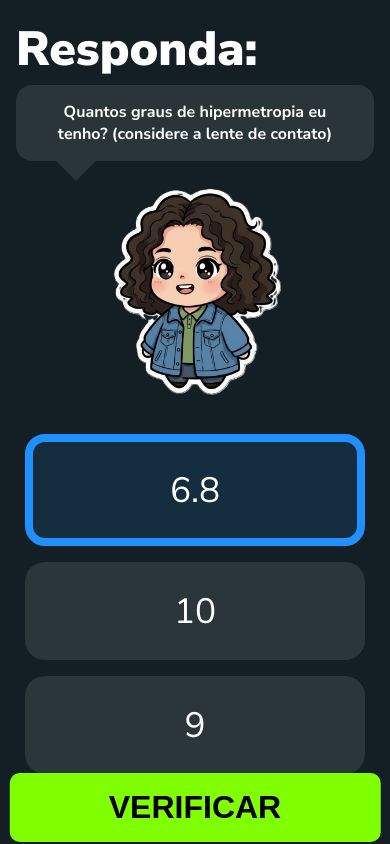
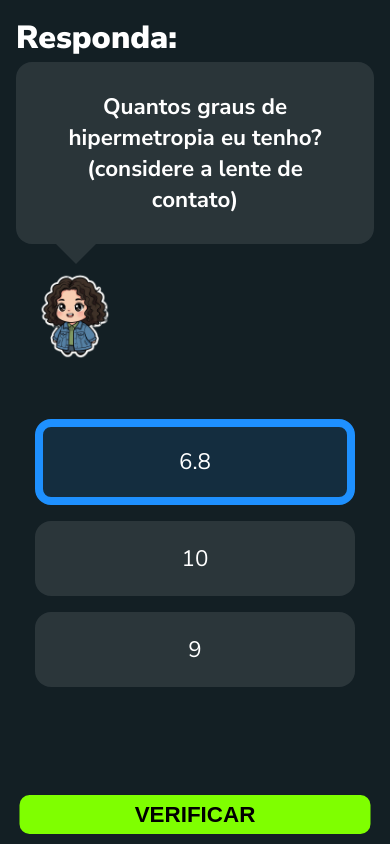
Before and after one commit to MariaIsadoraC/ProjetoNat, a plain HTML site: page pergunta2.html in a window 390 px wide. Both pictures are taken after a click on the item "6.8". Drawn offline with Linux system fonts and the light colour scheme.

Commit message:
Correcao-responsividade-A25-espero-que-seja-a-ultima

```diff
--- a/pergunta2.html
+++ b/pergunta2.html
@@ -9,10 +9,10 @@
 <body>
     <div class="pergunta">
         <h1 class="titulo1">Responda:</h1>
-        <h2 class="balao">Quantos graus de hipermetropia eu tenho? (considere a lente de contato)</h2>
+        <h2 class="balao2">Quantos graus de hipermetropia eu tenho? (considere a lente de contato)</h2>
 
-        <div class="doodle-area">
-        <div class="doodle">
+        <div class="doodle-area2">
+        <div class="doodle2">
             <img src="images/WhatsApp Image 2025-12-07 at 12.21.27.png">
         </div>
 
--- a/style.css
+++ b/style.css
@@ -16,35 +16,51 @@ html, body {
 
 /* --- CONTAINER CENTRAL --- */
 .container {
-    height: 100%;
+    height: 90%;
     display: flex;
     flex-direction: column;
-    justify-content: center;
+    justify-content: flex-start;
     align-items: center;
-    gap: 1.9rem;   /* Espaço entre os itens */
+    gap: 0.3rem;   /* Espaço entre os itens */
     text-align: center;
-    padding: 3rem;
+    padding: 3rem 2rem 6rem;
 }
 
 /* --- TÍTULOS --- */
 h1 {
-    font-size: 3.6rem;
+    font-size: 2rem;
     font-weight: 900;
     color: white;
 }
 
+.tituloPrincipal{
+    font-size: 2rem;
+    font-weight: 900;
+    color: white;
+    margin-top: 15rem;
+}
+
 .balao {
-    font-size: 1.6rem;
+    font-size: 1.8rem;
     color: white;
     background: #ffffff19;
-    padding: 1.4rem 2.6rem;
+    padding: 1.8rem 2.6rem;
+    border-radius: 1rem;
+    position: relative;
+    text-align: center;
+}
+.balao2 {
+    font-size: 1.4rem;
+    color: white;
+    background: #ffffff19;
+    padding: 1.8rem 2.6rem;
     border-radius: 1rem;
     position: relative;
     text-align: center;
 }
 
 /* SETINHA DO BALÃO */
-.balao::after {
+.balao::after, .balao2::after {
     content: "";
     position: absolute;
     bottom: -20px;
@@ -59,44 +75,52 @@ h1 {
 
 
 .doodle-area {
-    width: 100%;
+    width: 50%;
     display: flex;
     justify-content: flex-start; /* deixa a imagem na ESQUERDA */
-    padding-left: 0rem; /* opcional, para afastar da borda */
+    padding-left: 0.5rem; /* controla o quão colado fica */
+}
+
+.doodle-area2 {
+    width: 50%;
+    display: flex;
+    justify-content: flex-start; /* deixa a imagem na ESQUERDA */
+    padding-left: 0.5rem; /* controla o quão colado fica */
 }
 
 
 .doodle {
-    width: 250px;
-    height: 200px;
-    display: flex;
-    justify-content: left;
-    align-items: left;
+    width: 200px;
+}
+.doodle2{
+    width: 100px;
 }
 
 .doodle img {
     width: 100%;
-    aspect-ratio: 1/1;
-    object-fit: cover;
+    height: auto;
+    display: block;
+}
+.doodle2 img {
+    width: 100%;
+    height: auto;
+    display: block;
 }
 
 
 
 /* --- BOTÃO --- */
-button {
+.comecar{
     position: fixed;
-    bottom: 0px;
+    bottom: 10px;
     left: 50%;
     transform: translateX(-50%);
-
-    width: 90%;
-    max-width: 600px;
-    padding: 1rem 1rem;
-
+    max-width: 500px;
     border: none;
-    border-radius: 1rem;
-    background-color: chartreuse;
-    font-size: 2rem;
+    border-radius: 0.5rem;
+    background-color: chartreuse ;
+    font-size: 1.4rem;
+    padding: 0.6rem 6rem;
     font-weight: 600;
     display: flex;
     justify-content: center;
@@ -114,19 +138,19 @@ button {
     padding: 1rem;
 }
 .titulo1 {
-    font-size: 3rem;
+    font-size: 2rem;
     font-weight: 900;
     color: white;
     text-align: left;
 }
 .texto1{
-    font-size: 2rem;
+    font-size: 1.4rem;
     color: white;
     text-align: left;
     font-weight: 300;
 }
 .pergunta1{
-   font-size: 2rem;
+    font-size: 1.4rem;
     color: white;
     font-weight: 700;
     text-align: left;
@@ -134,7 +158,7 @@ button {
 
 .opcoes {
   list-style: none;
-  padding: 0;
+  padding: 1rem 0.1rem;
   color: white;
   /* ESSENCIAL */
   display: flex;
@@ -149,13 +173,13 @@ button {
 
 .opcoes li {
   width: 95%;
-  max-width: 600px;
-  padding: 1rem;
-  font-size: 2rem;
+  max-width: 320px;
+  padding: 1.2rem;
+  font-size: 1.4rem;
   color: white;
   background-color: rgba(255,255,255,0.1);
-  border: 1px solid transparent;
-  border-radius: 20px;
+  border: 3px solid transparent;
+  border-radius: 16px;
   text-align: center;
   cursor: pointer;
   transition: 0.2s;
@@ -174,11 +198,13 @@ button {
 
 .verifica {
     width: 90%;
-    bottom: 2px;
+    bottom: 10px;
+    position: fixed;
     left: 50%;
+    transform: translateX(-50%);
     max-width: 500px;
-    padding: 1rem 2rem;
-    font-size: 2rem;
+    padding: 0.4rem 1rem;
+    font-size: 1.4rem;
     display: flex;
     justify-content: center;
     align-items: center;
@@ -190,6 +216,7 @@ button {
     opacity: 0.5;
     pointer-events: none; /* impede clique */
     transition: 0.2s;
+    z-index: 15;
 }
 
 /* Botão ativado */
@@ -197,7 +224,8 @@ button {
     background-color: chartreuse;
     color: black;
     opacity: 1;
-    pointer-events: auto;
+    pointer-events: auto !important;
+    z-index: 15;
 }
 
 
@@ -205,24 +233,27 @@ button {
 .toast {
     position: fixed;
     align-items: center;
-    bottom: 5.5rem;
+    bottom: 4.3rem;
     right: 1rem;
     left: 1rem;
     padding: 2rem 2rem;
-    font-size: 2rem;
+    font-size: 1.4rem;
     border-radius: 10px;
     background-color: #333;
     color: white;
     opacity: 0;                      /* começa invisível */
     transform: translateY(20px);      /* desliza de baixo */
     transition: 0.3s;
+
 }
 
 /* Quando aparecer */
 .toast.show {
     opacity: 1;
     transform: translateY(0);
+     z-index: 26;
 }
+
 .continuar {
     display: flex;
     justify-content: center;
@@ -237,103 +268,36 @@ button {
     border: none;
     border-radius: 10px;
     background-color: chartreuse;
-    font-size: 2rem;
+    font-size: 1.4rem !important;
     font-weight: 700;
     color: black;
+    z-index: 20;
 }
 
 /* Página final */
 
 .personagens-linha {
     display: flex;
-    align-items: center;        /* alinha verticalmente */
+    align-items: center;
     gap: 0rem;                /* espaço entre eles */
-    margin-top: 0rem;
+
 }
 
 /* Tamanhos proporcionais */
 .img-doodle {
-    width: 320px;
+    width: 190px !important;
     height: auto;
-    padding-left: 10rem;
+    padding-left: 4rem !important;
 }
 
 .img-junior {
-    width: 150px;
+    width: 150px !important;
     height: auto;
     padding-left: 0rem;
 }
 
 .img-duo {
-    width: 300px;
+    width: 160px !important;
     height: auto;
-    padding-right: 10rem;
+    padding-right: 3rem !important;
 }
-
-/* --- AJUSTES ESPECÍFICOS PARA TELAS DO TAMANHO DO GALAXY A25 --- */
-@media (max-width: 430px) {
-
-    .container {
-        gap: 1rem;
-        padding: 1.5rem;
-    }
-
-    h1 {
-        font-size: 0rem;
-    }
-
-    .balao {
-        font-size: 1rem;
-        padding: 1rem 2rem;
-    }
-
-    .doodle {
-        width: 250px;
-        height: 250px;
-    }
-
-    .doodle-area {
-        padding-left: 0;
-        justify-content: center;
-    }
-
-    button,
-    .continuar,
-    .verifica {
-        padding: 1rem 1rem;   /* <-- antes estava 30rem, impossível no mobile */
-        font-size: 2rem;
-        width: 95%;
-    }
-
-    .opcoes li {
-        padding: 1.5rem;
-        font-size: 2.2rem;
-    }
-
-    .toast {
-        padding: 3rem 4rem;
-        font-size: 2.5rem;
-        right: 1rem;
-        bottom: 4rem;
-    }
-
-    /* --- Personagens da página final --- */
-    .personagens-linha {
-        gap: 0.3rem;
-    }
-
-    .img-doodle {
-        width: 200px;
-        padding-left: 0;
-    }
-
-    .img-junior {
-        width: 140px;
-    }
-
-    .img-duo {
-        width: 200px;
-        padding-right: 0;
-    }
-
-}
```
Also changed, not shown: index.html (+2 -4 lines), paginaFinal.html (+1 -1 lines), pergunta1.html (+7 -3 lines).
